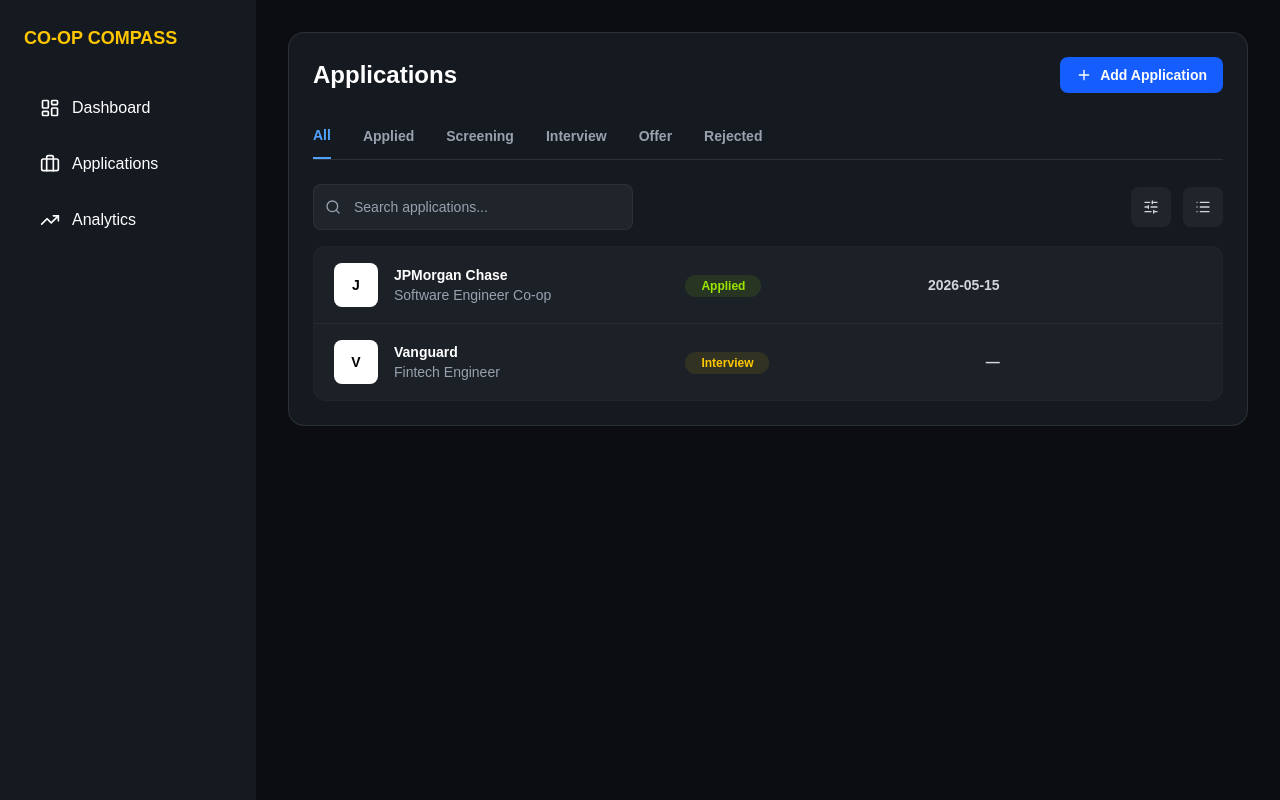
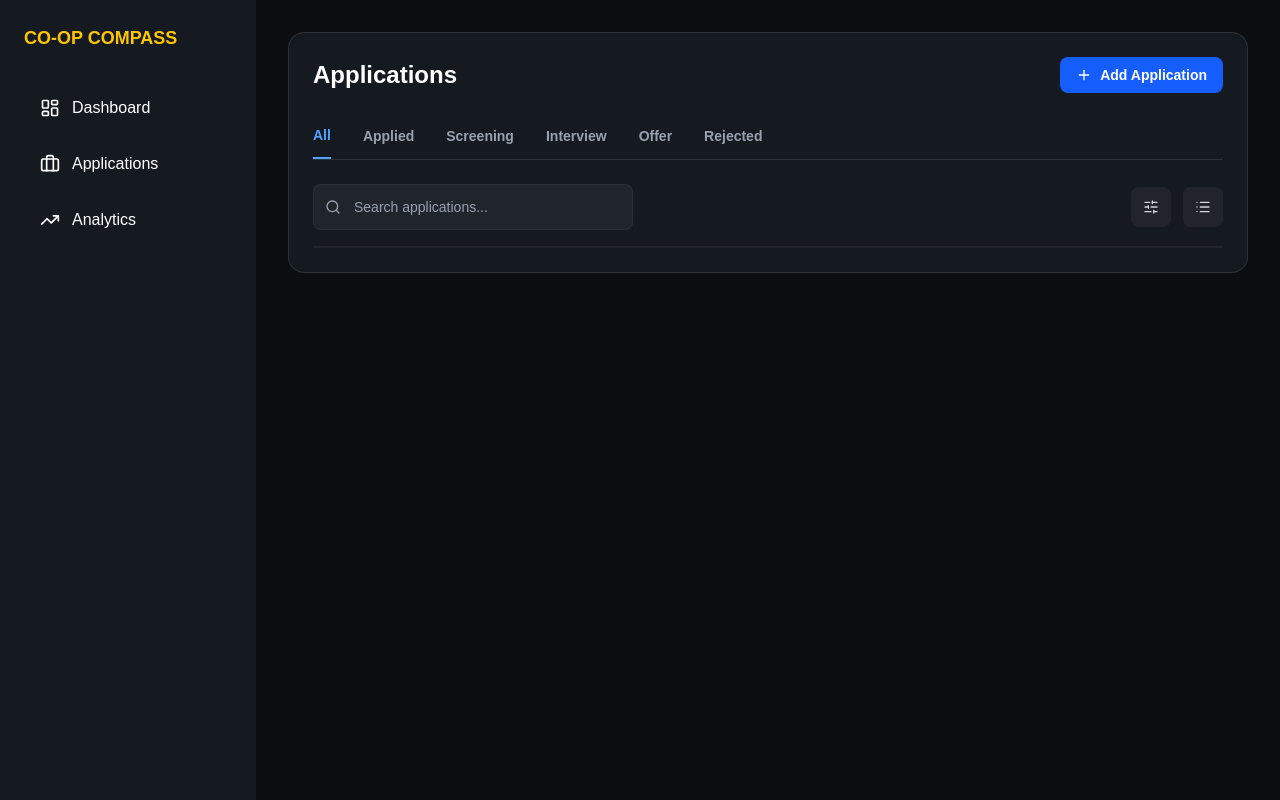
Before and after one commit to gareev-bulat/Co-Op-Compass, a Next.js app: page /applications in a window 1280 px wide. Built offline with nearby package versions, Linux system fonts and the light colour scheme.

Commit message:
filter positions based on the tab

```diff
--- a/src/app/(dashboard)/applications/page.tsx
+++ b/src/app/(dashboard)/applications/page.tsx
@@ -84,11 +84,13 @@
 
         {/* Application list */}
         <div className="overflow-hidden rounded-xl border border-white/5">
-          {applications.map((app) => {
-            const company = companies.find((c) => c.id === app.companyId);
+          {applications
+            .filter((a) => a.status.includes(activeTab))
+            .map((a) => {
+            const company = companies.find((c) => c.id === a.companyId);
             return (
               <div
-                key={app.id}
+                key={a.id}
                 className="grid grid-cols-[1.8fr_0.6fr_1fr_1fr] items-center gap-4 border-b border-white/5 bg-white/3 px-5 py-4 last:border-b-0 hover:bg-white/6 transition"
               >
                 {/* Company */}
@@ -100,22 +102,22 @@
                     <h2 className="font-bold text-sm text-white">
                       {company?.name}
                     </h2>
-                    <p className="text-sm text-gray-400">{app.roleTitle}</p>
+                    <p className="text-sm text-gray-400">{a.roleTitle}</p>
                   </div>
                 </div>
 
                 {/* Status */}
                 <div>
                   <span
-                    className={`rounded-full px-4 py-1 text-xs font-bold ${getStatusStyle(app.status)}`}
+                    className={`rounded-full px-4 py-1 text-xs font-bold ${getStatusStyle(a.status)}`}
                   >
-                    {app.status}
+                    {a.status}
                   </span>
                 </div>
 
                 {/* Date */}
                 <p className="text-sm font-semibold text-gray-300 text-right">
-                  {app.deadline ?? "—"}
+                  {a.deadline ?? "—"}
                 </p>
               </div>
             );
```
